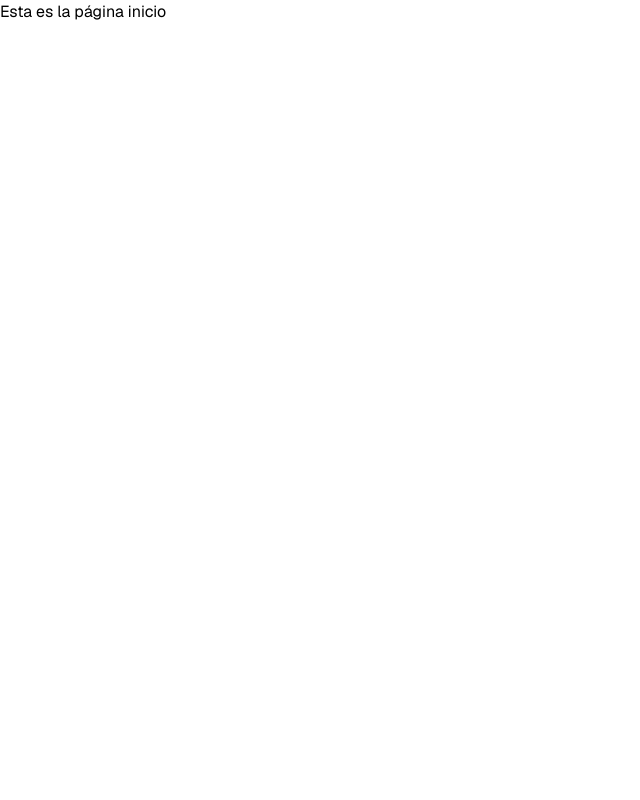
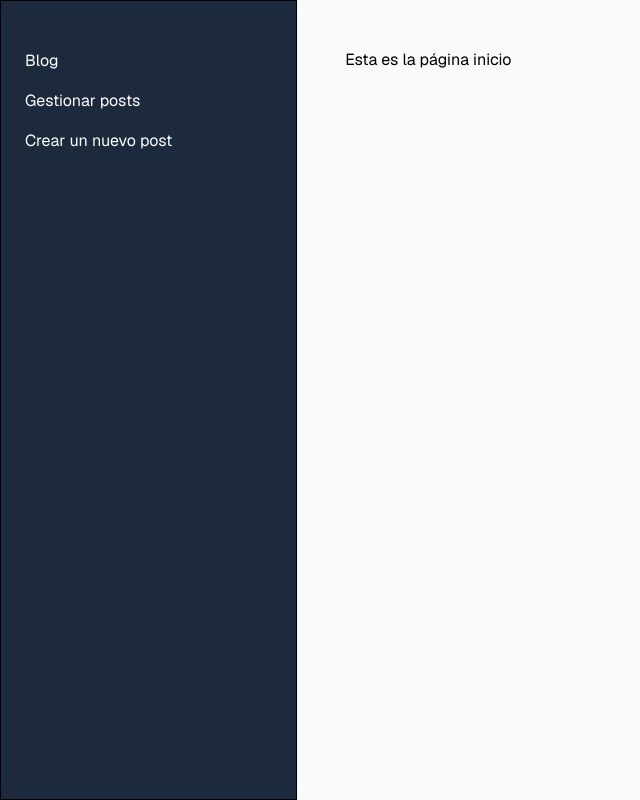
Before and after one commit to mark-1701/mark-playground, a Next.js app: page / in a window 1280 px wide. Shown: the whole page, without its empty margins (0-640 px from the left). Built offline with nearby package versions, Linux system fonts and the light colour scheme.

Commit message:
(agregar): pulir algunos estilos css para el texteditor y el navmenu

```diff
--- a/src/app/(blog)/posts/[id]/page.tsx
+++ b/src/app/(blog)/posts/[id]/page.tsx
@@ -14,11 +14,7 @@ const PostIdPage = async ({ params }: PostIdPage) => {
 
   if (!resp.ok) return <p>No existe</p>;
 
-  return (
-    <div className="m-40">
-      <PostContent content={resp.data.content} />
-    </div>
-  );
+  return <PostContent content={resp.data.content} />;
 };
 
 export default PostIdPage;
--- a/src/app/(blog)/posts/page.tsx
+++ b/src/app/(blog)/posts/page.tsx
@@ -6,7 +6,7 @@ const PotsPage = async () => {
   if (!resp.ok) return <>not found</>;
 
   return (
-    <div className="m-40">
+    <div>
       {resp.data.map(post => (
         <div key={post.id}>
           <Link
--- a/src/app/dashboard/posts/new/page.tsx
+++ b/src/app/dashboard/posts/new/page.tsx
@@ -12,20 +12,20 @@ const NewPostPage = () => {
   const editor = useEditor({
     extensions: createExtensionsConfig(insertImage),
     content:
-      '<h1>Mi nuevo artículo</h1>' +
-      '<p>puedes empezar a escribir..</p>',
+      '<h1>Mi nuevo artículo</h1>' + '<p>puedes empezar a escribir..</p>',
     immediatelyRender: false
   });
 
   if (!editor) return null;
 
   return (
-    <div className="px-30 pt-10">
+    <div>
       <div>
         <h1 className="mb-8 text-3xl font-bold">Crear nuevo post</h1>
       </div>
-      <div className="grid grid-cols-4 gap-4">
-        <div className="col-span-3">
+
+      <div className="flex gap-4">
+        <div className="h-[calc(100dvh-200px)] flex-1 bg-white">
           <TextEditor
             editor={editor}
             onInsertImage={insertImage}
--- a/src/app/dashboard/posts/page.tsx
+++ b/src/app/dashboard/posts/page.tsx
@@ -2,8 +2,7 @@ import CreatePostButton from '@/features/post/components/CreatePostButton';
 
 const DashboardPage = () => {
   return (
-    <div>
-      <div className="mx-auto mt-20 w-[900px]">
+    <div className="w-[700px] mx-auto mt-12">
       <div className="mb-8 flex justify-between">
         <h1 className="text-3xl font-bold">Gestión de posts</h1>
         <CreatePostButton />
@@ -14,7 +13,6 @@ const DashboardPage = () => {
         </ul>
       </div>
     </div>
-    </div>
   );
 };
 
--- a/src/app/globals.css
+++ b/src/app/globals.css
@@ -13,13 +13,6 @@
   --font-mono: var(--font-geist-mono);
 }
 
-/* @media (prefers-color-scheme: dark) {
-  :root {
-    --background: #0a0a0a;
-    --foreground: #ededed;
-  }
-} */
-
 body {
   /* background: var(--background);
   color: var(--foreground);
@@ -27,48 +20,5 @@ body {
 }
 
 .tiptap {
-  @apply prose-sm prose-img:max-h-[400px] m-3 h-[580px] max-w-none
-    overflow-scroll focus:outline-none;
+  @apply prose-sm prose-img:max-h-[400px] m-3 max-w-none focus:outline-none;
 }
-
-/* .tiptap {
-p,
-  img {
-    @apply mb-4;
-  }
-
-  h1 {
-    @apply mb-2 text-3xl font-bold;
-  }
-  h2 {
-    @apply mb-0.5 text-2xl font-bold;
-  }
-  h3 {
-    @apply text-lg font-bold;
-  }
-  h4,
-  h5,
-  h6 {
-    @apply font-bold;
-  }
-
-  ul,
-  ol {
-    @apply mb-4;
-  }
-  ul {
-    @apply list-disc pl-7;
-  }
-  ol {
-    @apply list-decimal pl-7;
-  }
-  ul p {
-    @apply mb-0;
-  }
-  ol p {
-    @apply mb-0;
-  }
-  a {
-    @apply text-sky-600 underline;
-  }
-} */
--- a/src/app/layout.tsx
+++ b/src/app/layout.tsx
@@ -1,4 +1,6 @@
 import type { Metadata } from 'next';
+import Link from 'next/link';
+import NavMenu from '@/components/NavMenu';
 import { geistMono, geistSans } from '../config/fonts';
 import { ToastProvider } from '../providers/ToastProvider';
 import './globals.css';
@@ -19,8 +21,13 @@ export default function RootLayout({
       className={`${geistSans.variable} ${geistMono.variable} h-full
         antialiased`}
     >
-      <body className="flex min-h-full flex-col">
-        {children}
+      <body className="bg-gray-50">
+        <div className="flex h-dvh">
+          <NavMenu />
+
+          <div className="w-full overflow-auto p-12">{children}</div>
+        </div>
+
         <ToastProvider />
       </body>
     </html>
--- /dev/null
+++ b/src/components/NavMenu.tsx
@@ -0,0 +1,24 @@
+import Link from 'next/link';
+
+const NavMenu = () => {
+  return (
+    <div className="w-[380px] border bg-slate-800 p-6 pt-12">
+      <div className="flex flex-col gap-4">
+        <Link href="/posts" className="text-white hover:underline">
+          Blog
+        </Link>
+        <Link href="/dashboard/posts" className="text-white hover:underline">
+          Gestionar posts
+        </Link>
+        <Link
+          href="/dashboard/posts/new"
+          className="text-white hover:underline"
+        >
+          Crear un nuevo post
+        </Link>
+      </div>
+    </div>
+  );
+};
+
+export default NavMenu;
--- a/src/components/index.ts
+++ b/src/components/index.ts
@@ -1,3 +1,4 @@
 export * from './PostContent';
 export * from '../features/post/components/PostSummary';
 export * from './text-editor/TextEditor';
+export * from './NavMenu';
--- a/src/components/text-editor/TextEditor.tsx
+++ b/src/components/text-editor/TextEditor.tsx
@@ -15,13 +15,15 @@ export const TextEditor = ({
   isUploadingImage
 }: TextEditorProps) => {
   return (
-    <div className="rounded-md border border-gray-300">
+    <div className="flex h-full flex-col rounded-md border border-gray-300">
       <ToolBar
         editor={editor}
         onInsertImage={onInsertImage}
         isUploadingImage={isUploadingImage}
       />
-      <EditorContent editor={editor} />
+      <div className="flex-1 overflow-auto">
+        <EditorContent editor={editor} />
+      </div>
     </div>
   );
 };
--- a/src/components/text-editor/toolbar/Toolbar.tsx
+++ b/src/components/text-editor/toolbar/Toolbar.tsx
@@ -27,10 +27,7 @@ export const ToolBar = ({
 
   return (
     <>
-      <div
-        className="sticky top-0 z-10 flex overflow-hidden border-b-2
-          border-b-gray-300 bg-white p-1"
-      >
+      <div className="flex overflow-hidden border-b-2 border-b-gray-300 p-1 ">
         <div className="flex divide-x divide-gray-200">
           {tools.map(Tool => (
             <ToolBarGroup key={Tool.name}>
--- a/src/features/post/components/PostSummary.tsx
+++ b/src/features/post/components/PostSummary.tsx
@@ -33,7 +33,10 @@ const PostSummary = ({ editor }: PostSummaryProps) => {
   }, [editor]);
 
   return (
-    <div className="h-min overflow-hidden rounded-md border border-gray-300 p-3">
+    <div
+      className="h-min overflow-hidden rounded-md border border-gray-300
+        bg-white p-3"
+    >
       <div className="mb-4">
         <label htmlFor="title" className="mb-2 block font-medium">
           Título
@@ -78,7 +81,7 @@ const PostSummary = ({ editor }: PostSummaryProps) => {
           className="cursor-pointer bg-blue-500 p-1 px-2 text-right text-white"
           onClick={() => save(editor)}
         >
-          Publicar
+          Guardar
         </button>
       </div>
     </div>
```
Also changed, not shown: 1 other file (tests, documents, lock files or other folders). Lines whose indentation alone changed are shown as unchanged.
